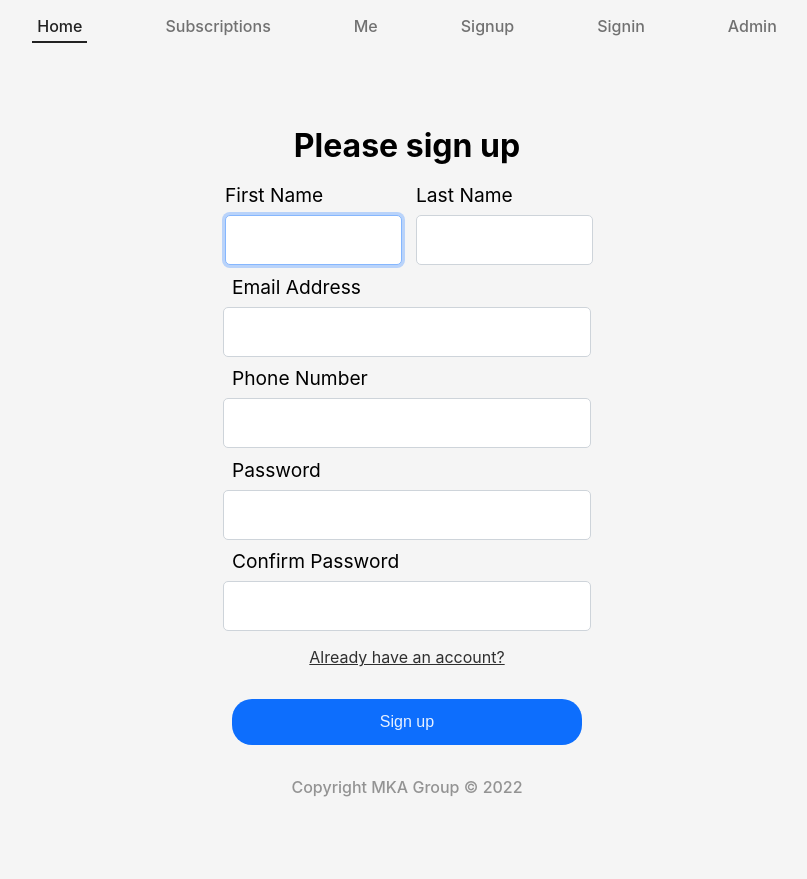
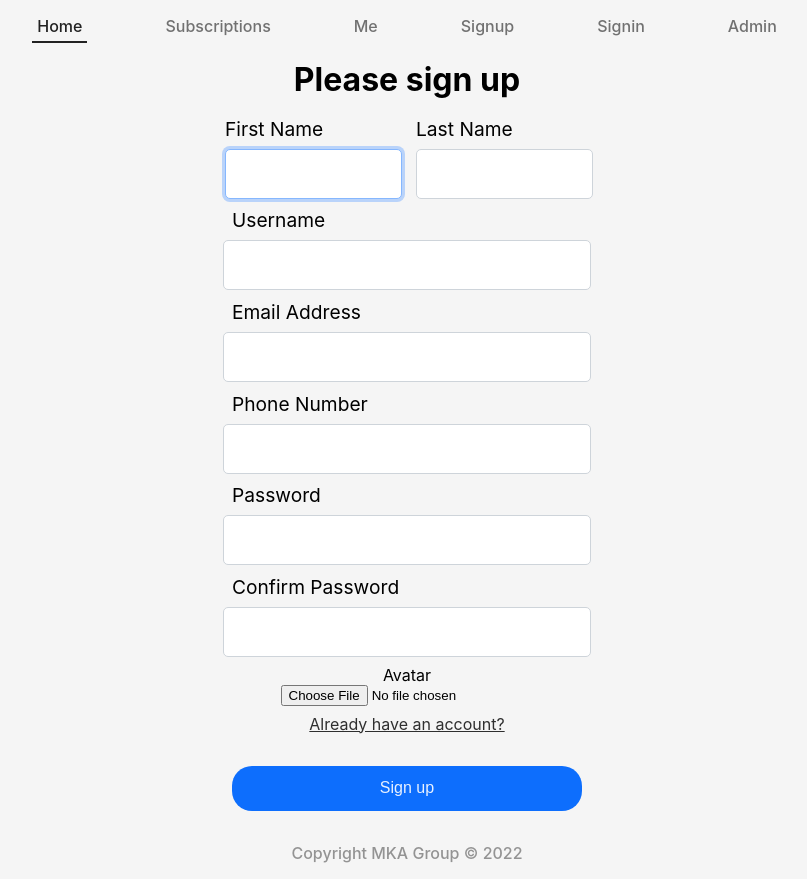
Before and after one commit to michael-j-rubenstein/CSC309-Frontend, a React (Create React App) app: page /signup in a window 1280 px wide. Shown: the whole page, without its empty margins (233-1040 px from the left). Built offline with nearby package versions, Linux system fonts and the light colour scheme.

Commit message:
updating

```diff
--- a/src/pages/Login/LoginPage.js
+++ b/src/pages/Login/LoginPage.js
@@ -1,25 +1,47 @@
 import { Link } from "react-router-dom";
 import styles from "./LoginPage.module.css";
+import axios from "axios";
+import React, { useState } from 'react';
 
 const LoginPage = () => {
-  const dosomething = (event) => {
+  const [username, setUserName] = useState('');
+  const [password, setPassword] = useState('');
+  const LoginPage = (event) => {
     event.preventDefault();
-    console.log("hello");
+    axios
+      .post(
+        `${process.env.REACT_APP_BACKEND_URL}accounts/login/`,
+        {
+          username: username,
+          password: password,
+          mode: "no-cors",
+        },
+        {}
+      )
+      .then((res) => {
+        console.log(res.data);
+        let token = res.data.access;
+        localStorage.setItem("SavedToken", 'Bearer ' + token);
+        axios.defaults.headers.common['Authorization'] = 'Bearer ' + token;
+      });
+
   };
   return (
-    <form className={styles.form} onSubmit={dosomething}>
+    <form className={styles.form} onSubmit={LoginPage}>
       <div className={styles["form-content"]}>
         <h1 className={styles["form-title"]}>Please sign in</h1>
         <input
-          type="email"
-          placeholder="Email address"
+          type="username"
+          placeholder="Username"
           autoFocus
           className={styles["form-input"]}
+          value={username} onChange={(e) => setUserName(e.target.value)}
         ></input>
         <input
           type="password"
           placeholder="Password"
           className={styles["form-input"]}
+          value={password} onChange={(e) => setPassword(e.target.value)}
         ></input>
         <Link to="/signup/" className={styles["form-redirect"]}>
           Don't have an account?
--- a/src/pages/Signup/SignupPage.js
+++ b/src/pages/Signup/SignupPage.js
@@ -1,9 +1,38 @@
 import { Link } from "react-router-dom";
 import styles from "./SignupPage.module.css";
+import React, { useState } from 'react'
+import axios from "axios";
+// TO DO: Adding avatar image to sign up page
 
 const SignupPage = () => {
+  const [username, setUserName] = useState('');
+  const [email, setEmail] = useState('');
+  const [password, setPassword] = useState('');
+  const [password2, setPassword2] = useState('');
+  const [phone_number, setPhoneNumber] = useState('');
+  const [first_name, setFirstName] = useState('');
+  const [last_name, setLastName] = useState('');
+  const SignupPage = async (e) => {
+    e.preventDefault();
+     axios
+      .post(
+        `${process.env.REACT_APP_BACKEND_URL}accounts/signup/`,
+        {
+          username: username,
+          password: password,
+          password2: password2,
+          email: email,
+          first_name: first_name,
+          last_name: last_name,
+          phone_number: phone_number,
+          mode: "no-cors",
+        },
+        {}
+      )
+      .then((res) => console.log(res.data));
+}
   return (
-    <form className={styles.form}>
+    <form className={styles.form} onSubmit={SignupPage}>
       <div className={styles["form-content"]}>
         <h1 className={styles["form-title"]}>Please sign up</h1>
 
@@ -17,6 +46,7 @@ const SignupPage = () => {
               autoFocus
               className={styles["form-input"]}
               id="fname"
+              value={first_name} onChange={(e) => setFirstName(e.target.value)}
             ></input>
           </div>
 
@@ -27,15 +57,24 @@ const SignupPage = () => {
             <input
               type="text"
               className={styles["form-input"]}
-              id="email"
+              id="lastname"
+              value={last_name} onChange={(e) => setLastName(e.target.value)}
             ></input>
           </div>
         </div>
 
+        <label className={styles["form-label"]} htmlFor="username">
+          Username
+        </label>
+        <input type="username" className={styles["form-input"]} id="username"
+        value={username} onChange={(e) => setUserName(e.target.value)}></input>
+
         <label className={styles["form-label"]} htmlFor="email">
           Email Address
         </label>
-        <input type="email" className={styles["form-input"]} id="email"></input>
+        <input type="email" className={styles["form-input"]} id="email"
+        value={email} onChange={(e) => setEmail(e.target.value)}
+        ></input>
 
         <label className={styles["form-label"]} htmlFor="phone">
           Phone Number
@@ -45,6 +84,7 @@ const SignupPage = () => {
           className={styles["form-input"]}
           id="phone"
           pattern="[0-9]{10}"
+          value={phone_number} onChange={(e) => setPhoneNumber(e.target.value)}
         ></input>
 
         <label className={styles["form-label"]} htmlFor="password1">
@@ -54,6 +94,7 @@ const SignupPage = () => {
           type="password"
           className={styles["form-input"]}
           id="password1"
+          value={password} onChange={(e) => setPassword(e.target.value)}
         ></input>
 
         <label className={styles["form-label"]} htmlFor="password2">
@@ -63,6 +104,17 @@ const SignupPage = () => {
           type="password"
           className={styles["form-input"]}
           id="password2"
+          value={password2} onChange={(e) => setPassword2(e.target.value)}
+        ></input>
+
+        <label className={styles["file-label"]} htmlFor="avatar">
+          Avatar
+        </label>
+        <input
+          type="file"
+          className={styles["file-input"]}
+          id="avatar"
+          // value={avatar} onChange={(e) => setAvatar(e.target.value)}
         ></input>
 
         <Link to="/login/" className={styles["form-redirect"]}>
```
